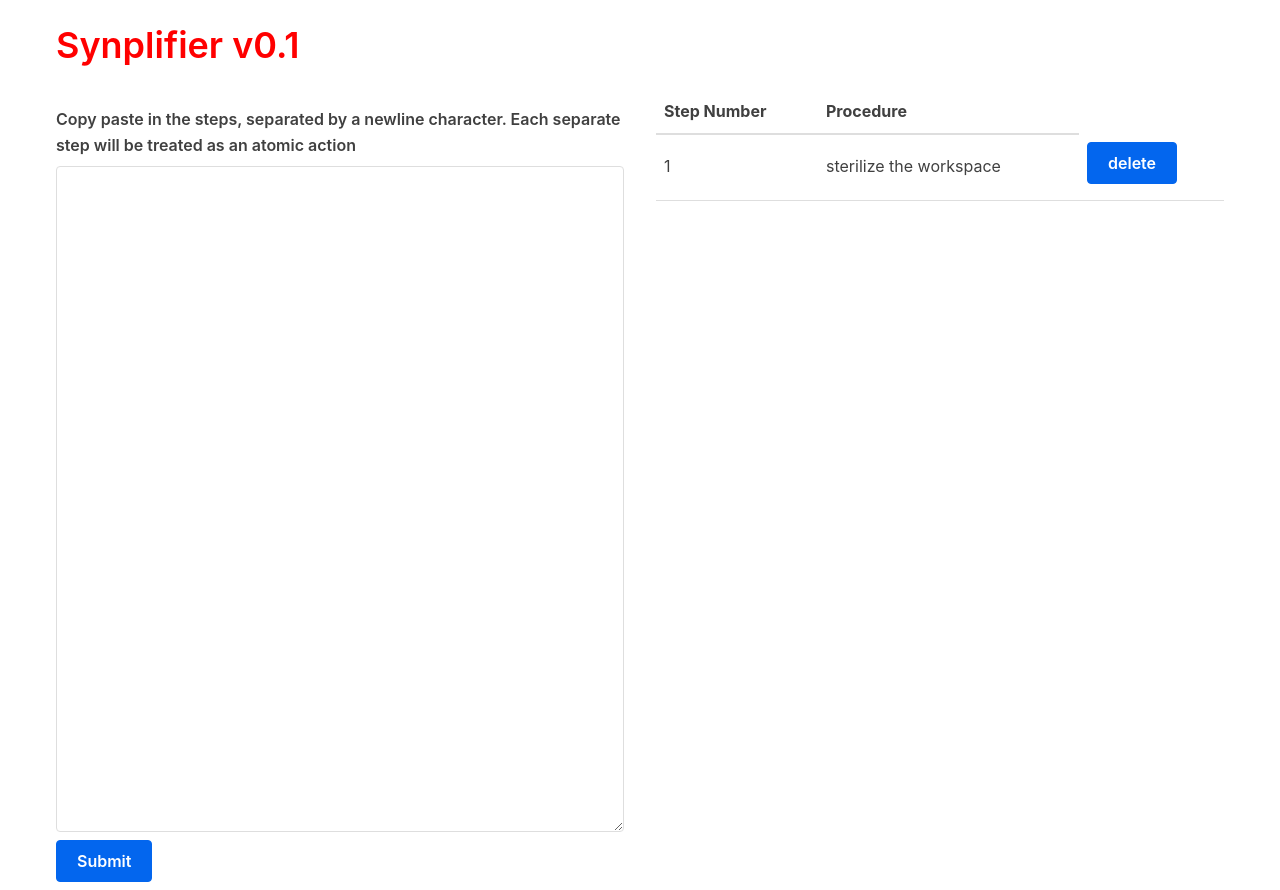
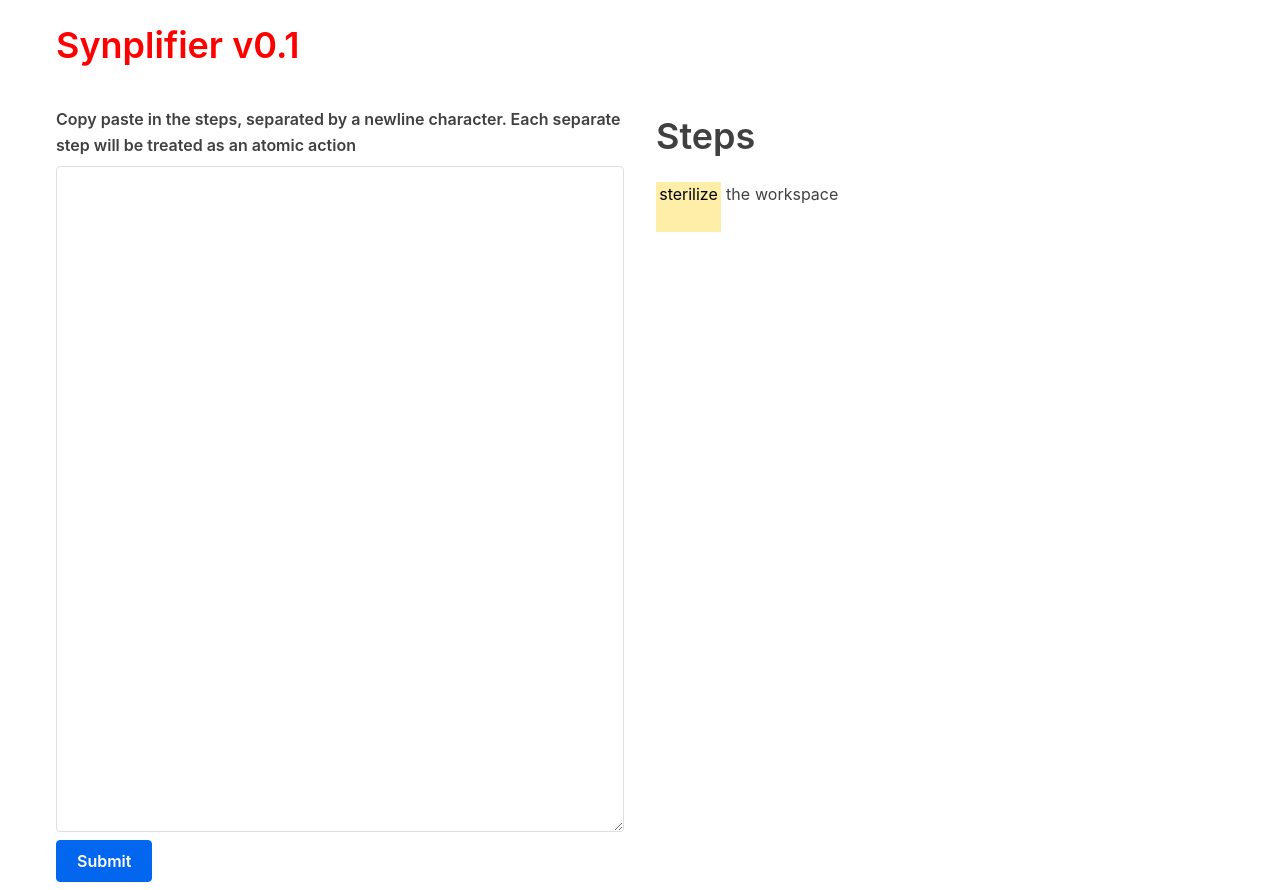
Before and after one commit to rkique/react-synplifier, a React (Create React App) app in the folder synplifier/: page / in a window 1280 px wide. Built offline with nearby package versions, Linux system fonts and the light colour scheme.

Commit message:
keyword highlighting implemented!
Not sure if the search is efficient enough but appears to work for ~100 terms

```diff
--- a/synplifier/src/App.js
+++ b/synplifier/src/App.js
@@ -6,7 +6,7 @@ class App extends Component {
     state = {
         steps:
              [
-            {job: "sterilize the workspace", tags: ["sterilize", "Sterilizing is cleaning the workspace with ethanol.", 0]}
+            {job: "sterilize the workspace", tags: [["sterilize", "Sterilizing is cleaning the workspace with ethanol.", 0]]}
             ]
     }
 
@@ -22,7 +22,7 @@ class App extends Component {
         //using an array of steps derived from the protocol: ['fill tube', 'mix tube', etc.]
         let protocolSteps = state.protocol.split("\n");
         protocolSteps = protocolSteps.filter(function(step) {
-            return step != ""
+            return step !== ""
           });
         //A quick, possibly inefficient way to construct objects with Job params from the prtocolSteps
         var i;
--- a/synplifier/src/Table.js
+++ b/synplifier/src/Table.js
@@ -1,39 +1,54 @@
 import React, {Component} from 'react'
 
-const Col1 = "Step Number";
-const Col2 = "Procedure";
 //a Simple component that displays the Table Headers.
 const TableHeader = () => {
-    return(
-        <thead>
-          <tr>
-            <th>{Col1}</th>
-            <th>{Col2}</th>
-          </tr>
-        </thead>)
+    return(<h1>Steps</h1>)
 }
 
 //a simple Table body component that returns steps and jobs.
-const TableBody = (props) => {
-    //uses the index as a KEY to access individual rows, and then lists the VALUES (step objects) out
-    const rows = props.steps.map((row, index) => {
-        //for each vocab word
-        for (var i = 0; i< row.tags.length; i++)
+const StepsTable = (props) => {
+    let steps = props.steps;
+    var rows = []
+    for (var i =0; i<steps.length; i++)
+    {
+        let step = steps[i];
+        rows.push(<StepRow key={i} step={step}/>);
+    }
+    return rows;
+}
+
+const StepRow = (props) => {
+    //create a tag for each term within the scope of each step
+    //return a step split up into tags and text
+    var tagsText = []
+    //tags: word, def, index
+    var wordArray = props.step.job.split(" ");
+    for (var i = 0; i< wordArray.length; i++)
+    {
+        var foundTag = false;
+        for(var j = 0; j<props.step.tags.length;j++)
         {
+            if(wordArray[i].toLowerCase() == props.step.tags[j][0])
+            {
+                //append tag instead of text
+                tagsText.push(<mark style={{marginRight: "5px"}}>{wordArray[i]}</mark>)
+                var foundTag = true;
+            }
+        }
+        if(foundTag == false)
+        {
+            //since no tags were found, append text
+             tagsText.push(<p style={{marginRight: "5px"}}>{wordArray[i]}</p>)
+        }
+    }
+    return <div style={{display:'flex'}}>{tagsText}</div>
 
-        }
-        return (
-            <tr key={index}>
-                <td>{index+1}</td>
-                <td>{row.job}</td>
-                <td>
-                    <button onClick={() => props.removeStep(index)}>delete</button>
-                </td>
-            </tr>
-        )
-    })
+}
 
-  return <tbody> {rows}</tbody>
+function HighlightedComponent(text, highlight) {
+    // Split text on highlight term, include term itself into parts, ignore case
+    const parts = text.split(new RegExp(`(${highlight})`, 'gi'));
+    return <span>{parts.map(part => part.toLowerCase() === highlight.toLowerCase() ? <mark>{part}</mark> : part)}</span>;
 }
 
 
@@ -44,10 +59,10 @@ const Table = (props) => {
     //the props are coming from the params we pass into Table
     const {steps, removeStep} = props
     return (
-        <table>
+            <div>
             <TableHeader />
-            <TableBody steps={steps} removeStep={removeStep}/>
-        </table>
+            <StepsTable steps={steps} removeStep={removeStep}/>
+            </div>
     )
 }
 
--- a/synplifier/src/Vocab.js
+++ b/synplifier/src/Vocab.js
@@ -8,8 +8,10 @@ export const findVocab = (text) => {
         ,["suspend", "Suspending is adding a liquid, usually to a bacterial pellet, for long term storage."]
         ,["aliquot", "Aliquoting is splitting a large amount of liquid into many smaller containers."]
         ,["lyophilize", "Lyophilizing is like freeze-drying, and is used to preserve bacteria & enyzmes."]
+
     ]
     var matches = []
+    //initial identification of matching words
     for(var i = 0; i<Vocabulary.length; i++)
     {
         var index = text.toLowerCase().indexOf(Vocabulary[i][0])
```
